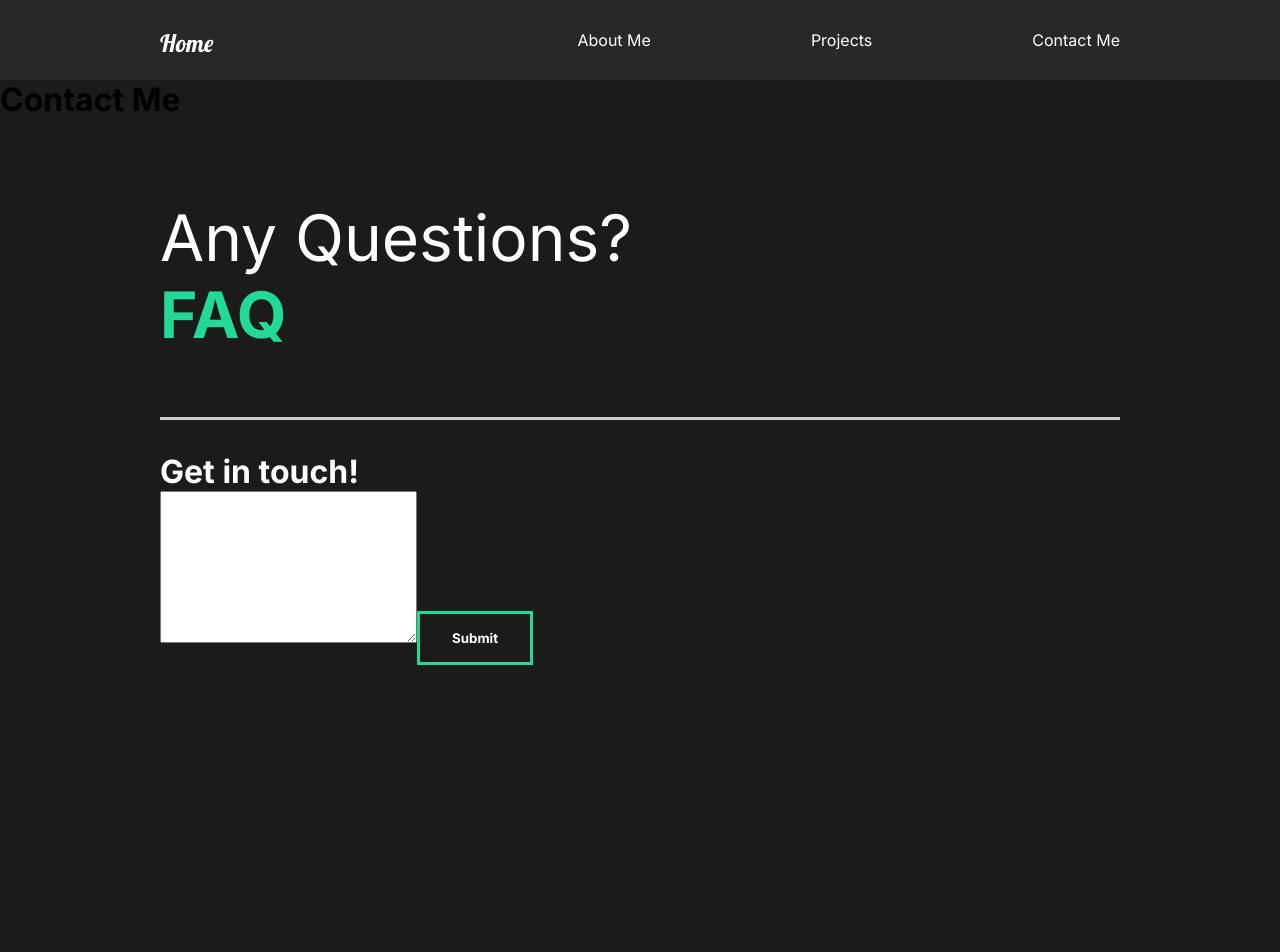
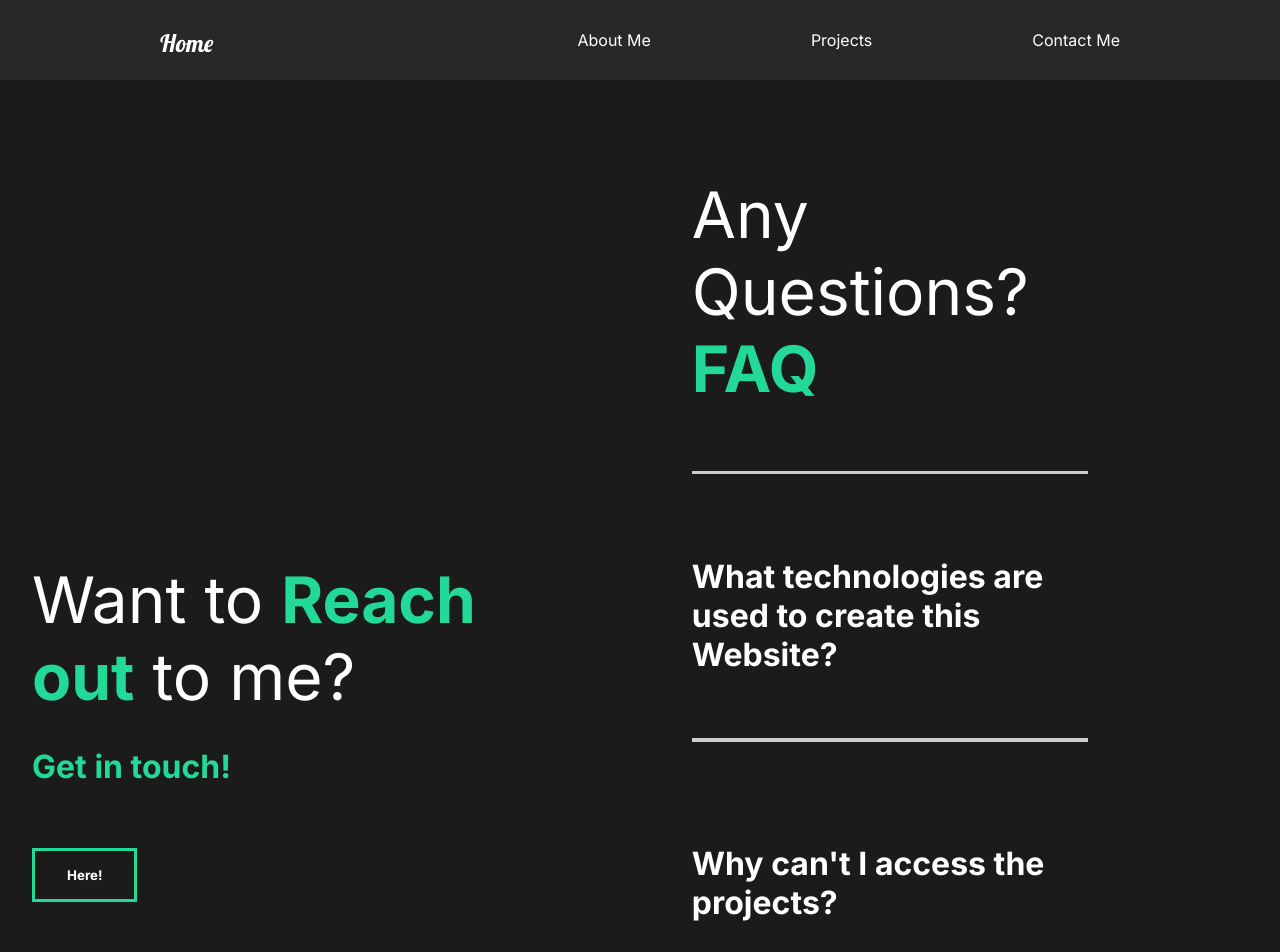
Before and after one commit to swap795/Portfolio, a React (Create React App) app in the folder my-app/: page /contact in a window 1280 px wide. Shown: the top 952 px of the page. Before the commit the page ends 839 px from the top, so only its background shows below. Built offline with nearby package versions, Linux system fonts and the light colour scheme.

Commit message:
added toggle for FAQsection and utilized AnimateSharedLayout which animates a layout if it changes

```diff
--- a/my-app/src/App.js
+++ b/my-app/src/App.js
@@ -2,10 +2,9 @@ import React from "react";
 
 import GlobalStyle from './components/GlobalStyle';
 import Home from "./components/Home";
-import Faq from "./components/Faq";
 import Nav from "./components/Nav"
 
-import AboutMe from "./pages/AboutMe";
+import About from "./pages/About";
 import ContactMe from "./pages/ContactMe";
 import Projects from "./pages/Projects";
 
@@ -27,14 +26,13 @@ function App() {
           <Home />
         </Route>
         <Route path="/about" exact>
-          <AboutMe />
+          <About />
         </Route>
         <Route path="/projects">
           <Projects />
         </Route>
         <Route path="/contact">
           <ContactMe />
-          <Faq />
         </Route>
       </Switch>
     </AnimatePresence>
--- a/my-app/src/components/About.js
+++ b/my-app/src/components/AboutMe.js
@@ -1,9 +1,12 @@
 import React from "react";
+
+import { AboutStyle } from '../styles';
+
 
 const About = () => {
    return (
       <div>
-         <h1>About Me</h1>
+         <h2>About ME</h2>
       </div>
    );
 }
--- a/my-app/src/components/Faq.js
+++ b/my-app/src/components/Faq.js
@@ -2,8 +2,10 @@ import React from "react";
 import styled from 'styled-components';
 import { AboutStyle } from '../styles';
 
-import { motion } from 'framer-motion';
+import { motion, AnimateSharedLayout } from 'framer-motion';
 import { pageAnimation } from '../animation';
+
+import Toggle from '../components/Toggle';
 
 const FaqStyle = styled(AboutStyle)`
    display: block;
@@ -20,6 +22,16 @@ const FaqStyle = styled(AboutStyle)`
       margin: 2rem 0rem;
       width: 100%auto;
    }
+   .question{
+      padding: 1.2rem 0rem;
+      cursor: pointer;
+   }
+   .answer{
+      padding: 0rem 0rem;
+      p{
+         padding: 1rem 0rem;
+      }
+   }
 `;
 
 
@@ -34,11 +46,26 @@ const Faq = () => {
       <FaqStyle>
          <h2>Any Questions? <span>FAQ</span></h2>
          <div className="faq-line"></div>
-         <div className="question">
-            <h4>Get in touch!</h4>
-            <textarea name="" id="" cols="30" rows="10"></textarea>
-            <button>Submit</button>
-         </div>
+         <AnimateSharedLayout>
+            <Toggle title={ "What technologies are used to create this Website?" }>
+               <div className="answer">
+                  <p><span>Blah</span></p>
+                  <p>Blah Blah Blah</p>
+               </div>
+            </Toggle>
+            <Toggle title={ "Why can't I access the projects?" }>
+               <div className="answer">
+                  <p><span>Blah</span></p>
+                  <p>Blah Blah Blah</p>
+               </div>
+            </Toggle>
+            <Toggle title={ "Can people other than recruiters reach out?" }>
+               <div className="answer">
+                  <p><span>Blah</span></p>
+                  <p>Blah Blah Blah</p>
+               </div>
+            </Toggle>
+         </AnimateSharedLayout>
       </FaqStyle>
    </motion.div>
    );
--- a/my-app/src/components/GlobalStyle.js
+++ b/my-app/src/components/GlobalStyle.js
@@ -23,7 +23,7 @@ button{
    transition: all 0.5s ease;
    font-family: 'Inter', sans-serif;
    &:hover{
-      background-color: #23d997;
+      background-color: #428b70;
       color: white;
    }
 }
--- /dev/null
+++ b/my-app/src/components/Toggle.js
@@ -0,0 +1,16 @@
+// import { DragFeature } from 'framer-motion';
+import React, { useState } from 'react';
+import { motion } from 'framer-motion';
+
+const Toggle = ({ children, title }) => {
+   const [toggle, setToggle] = useState(false);
+   return(
+      <motion.div layout className="question" onClick={ ()=> setToggle(!toggle) }>
+         <motion.h4 layout>{ title }</motion.h4>
+         {toggle ? children: " "}
+         <div className="faq-line"></div>
+      </motion.div>
+   );
+}
+
+export default Toggle;
--- a/my-app/src/pages/AboutMe.js
+++ b/my-app/src/pages/About.js
@@ -2,7 +2,9 @@ import React from "react";
 import { motion } from 'framer-motion';
 import { pageAnimation } from '../animation';
 
-const AboutMe = () => {
+import AboutMe from '../components/AboutMe';
+
+const About = () => {
    return (
       <motion.div
       exit="exit"
@@ -10,9 +12,9 @@ const AboutMe = () => {
       initial="hidden"
       animate="show"
       >
-         <h1>About Me</h1>
+         <AboutMe />
       </motion.div>
    );
 }
 
-export default AboutMe;
+export default About;
--- a/my-app/src/pages/ContactMe.js
+++ b/my-app/src/pages/ContactMe.js
@@ -1,6 +1,23 @@
 import React from "react";
+import Faq from "../components/Faq";
+
 import { motion } from 'framer-motion';
-import { pageAnimation } from '../animation';
+import { pageAnimation, titleAnimation } from '../animation';
+
+import styled from 'styled-components';
+
+const ContactStyle = styled.div`
+   min-height: 90vh;
+   display: flex;
+   align-items: center;
+   justify-content: space-between;
+   padding: 5rem 10rem;
+   color: white;
+   padding: 1rem 2rem;
+   h4{
+      padding: 2rem 0rem
+   }
+`;
 
 const ContactMe = () => {
    return (
@@ -10,8 +27,32 @@ const ContactMe = () => {
          initial="hidden"
          animate="show"
       >
-         <h1>Contact Me</h1>
+         <ContactStyle>
+            <motion.h2
+               variants={ titleAnimation }
+               initial={{
+                  hidden: {
+                     y: 400,
+                  }
+               }}
+               animate={{
+                  show: {
+                     y: 0,
+                     transition: {
+                        duration: 0.62,
+                     // ease: "easeOut"
+                     },
+                  },
+               }}
+            >
+               Want to <span>Reach out</span> to me?
+               <h4><span>Get in touch!</span></h4>
+               <button>Here!</button>
+            </motion.h2>
+            <Faq />
+         </ContactStyle>
       </motion.div>
+
    );
 }
 
--- a/my-app/src/pages/Projects.js
+++ b/my-app/src/pages/Projects.js
@@ -67,7 +67,7 @@ const Projects = () => {
          initial="hidden"
          animate="show"
          style={{
-            background: "#b1c1bb"
+            background: "#f1f3f8"
          }}
       >
          <ProjectsStyle>
```
Also changed, not shown: my-app/src/components/Contact.js (added, +11 -0 lines), 1 other file (tests, documents, lock files or other folders).
